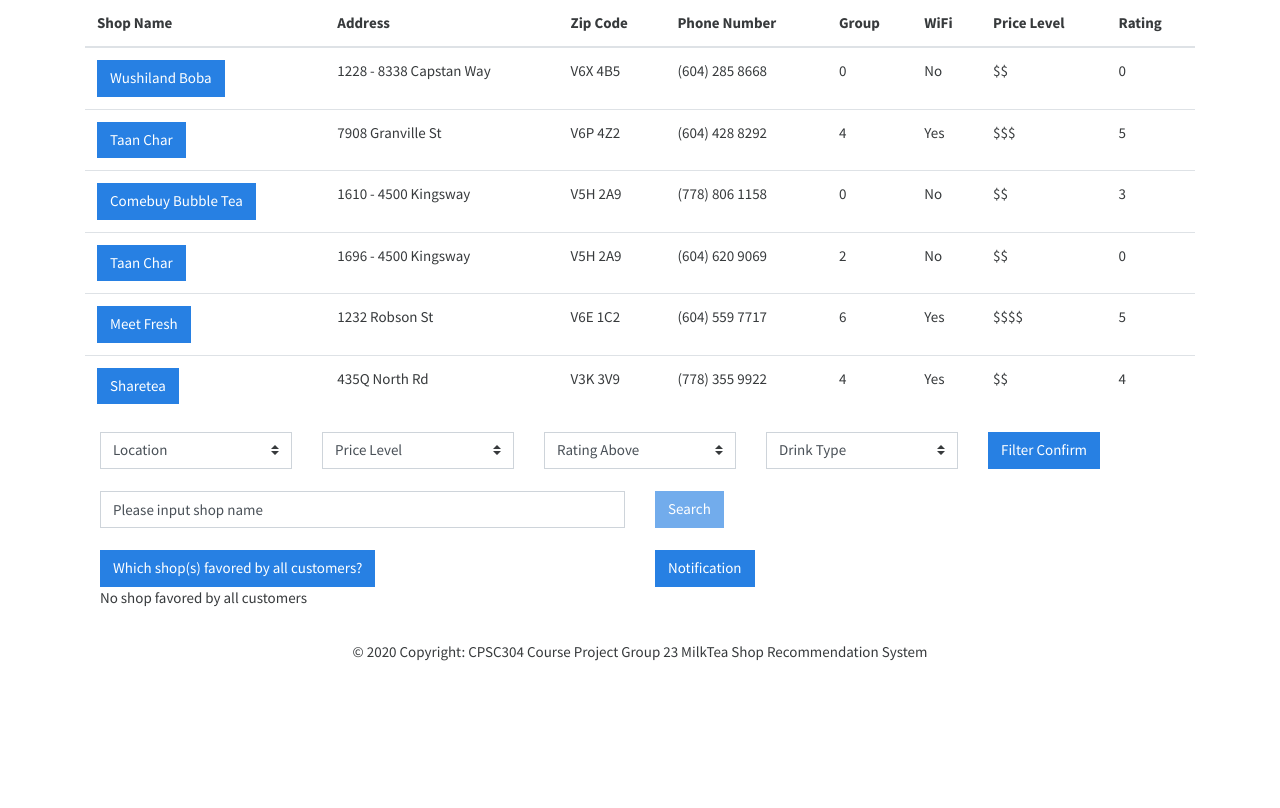
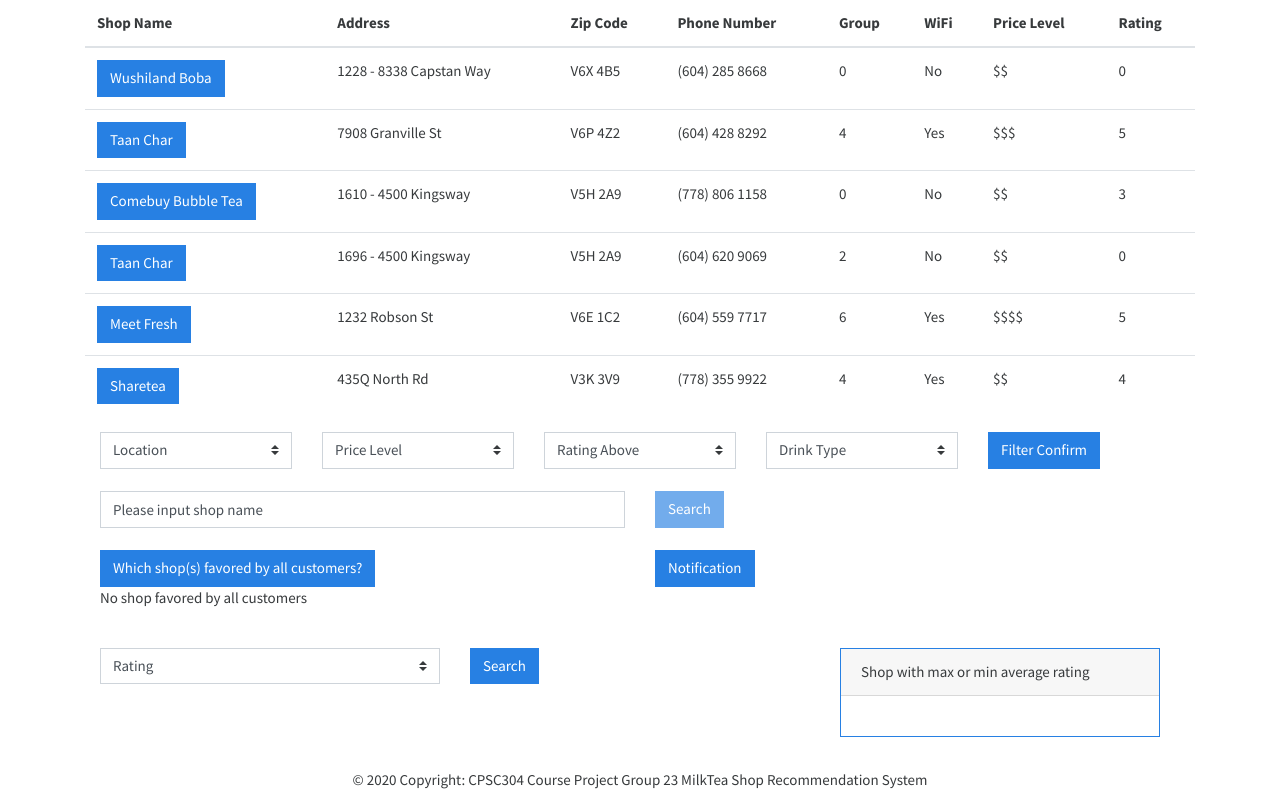
Before and after one commit to GavinTian1991/CPSC304, a PHP site: page /CPSC304/inc/customer.php in a window 1280 px wide. Shown: the part 56-864 px from the top of the page. Before the commit the page ends 717 px from the top, so only its background shows below. Run offline with PHP 8.4, Linux system fonts and the light colour scheme; data comes from the database, SQL or seed files in the repository.

Commit message:
Add shop search with max or min rating value

```diff
--- a/inc/customer.php
+++ b/inc/customer.php
@@ -117,6 +117,24 @@
             $notificationReadResult = mysqli_query($conn, $notificationReadQuery);
         }
     }
+
+    $ratingMaxMinPosts = [];
+    if(isset($_POST['ratingMaxMin'])){
+
+        $ratingMaxMinSelection = $_POST['ratingExtreValue'];
+        $ratingMaxMinQuery = '';
+        if($ratingMaxMinSelection == 'maxRating') {
+            $ratingMaxMinQuery = "SELECT mts.Shop_Name, mts.Zip_Code, mts.Average_Rating FROM milk_tea_shop mts where
+            mts.Average_Rating = (SELECT max(Average_Rating) FROM milk_tea_shop)";
+        } else {
+            $ratingMaxMinQuery = "SELECT mts.Shop_Name, mts.Zip_Code, mts.Average_Rating FROM milk_tea_shop mts where
+            mts.Average_Rating = (SELECT min(Average_Rating) FROM milk_tea_shop WHERE Average_Rating != 0)";
+        }
+
+        $ratingMaxMinResult = mysqli_query($conn, $ratingMaxMinQuery);
+        $ratingMaxMinPosts = mysqli_fetch_all($ratingMaxMinResult, MYSQLI_ASSOC);
+    }
+
 
 
 
@@ -288,6 +306,13 @@
                 </div>
             </div>
         </form>
+
+
+
+
+
+
+
         <br>
         <form method="post" action="<?php echo $_SERVER['PHP_SELF']; ?>">
             <div class="container">
@@ -371,6 +396,55 @@
                 </div>
             </div>
         </form>
+
+        <br>
+        <form method="post" action="<?php echo $_SERVER['PHP_SELF']; ?>">
+            <div class="container">
+                <div class="row">
+                    <div class="col-sm">
+                        <select name="ratingExtreValue" class="custom-select" required>
+                            <option selected="" value="">Rating</option>
+                            <option value="maxRating">Maximum</option>
+                            <option value="minRating">Minimum</option>
+                        </select>
+                    </div>
+                    <div class="col-sm">
+                        <button type="submit" name="ratingMaxMin" class="btn btn-primary">Search</button>
+                    </div>
+                    <div class="col-sm">
+                    <div class="card border-primary mb-3" style="max-width: 20rem;">
+                        <div class="card-header">Shop with max or min average rating</div>
+                        <div class="card-body">
+
+                            <?php foreach($ratingMaxMinPosts as $ratingMaxMin) : ?>
+                                <div class="row">
+                                    <div class="col-sm">
+                                        <?php echo $ratingMaxMin['Shop_Name']?>
+                                    </div>
+                                    <div class="col-sm">
+                                        <?php echo $ratingMaxMin['Zip_Code']?>
+                                    </div>
+                                    <div class="col-sm">
+                                        <?php echo $ratingMaxMin['Average_Rating']?>
+                                    </div>
+                                </div>
+                            <?php endforeach; ?>
+
+
+
+                        </div>
+                    </div>
+                    </div>
+                </div>
+            </div>
+        </form>
+
+
+
+
+
+
+
 	</div>
     <?php include('footer.php'); ?>
 </body>
```
